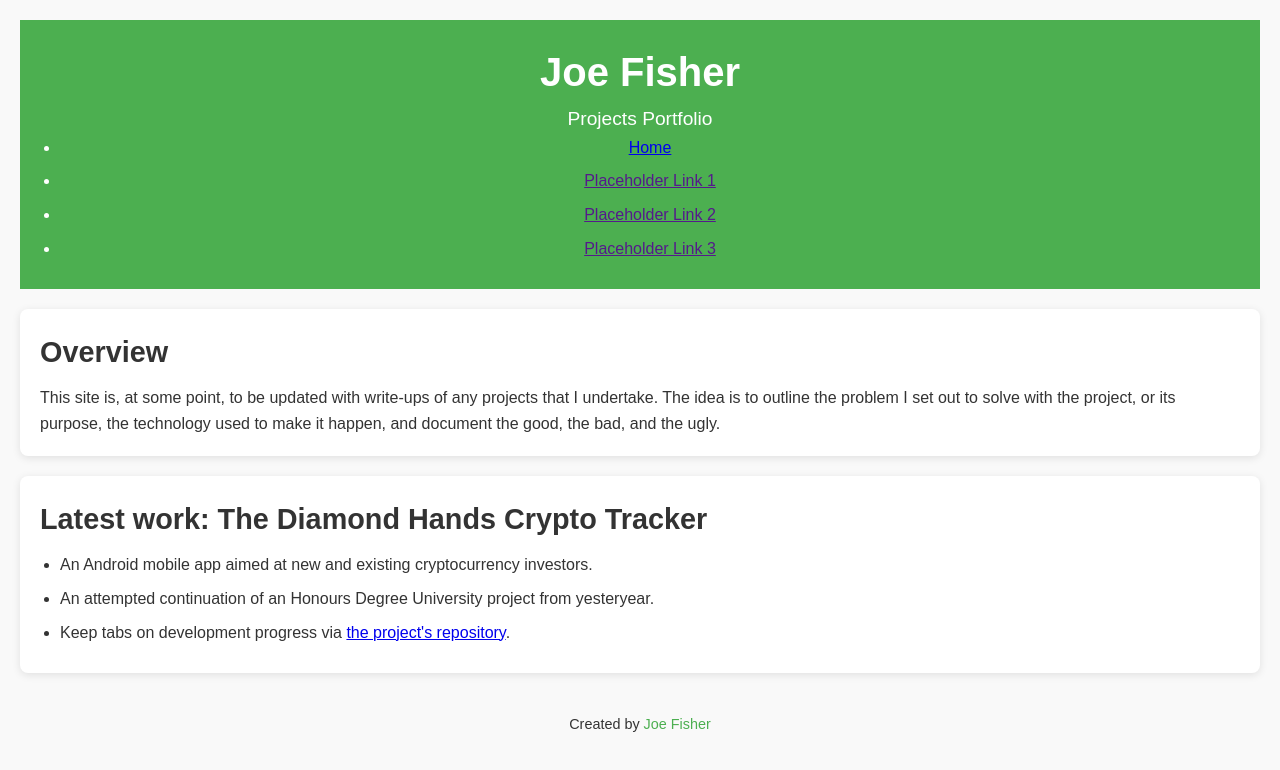
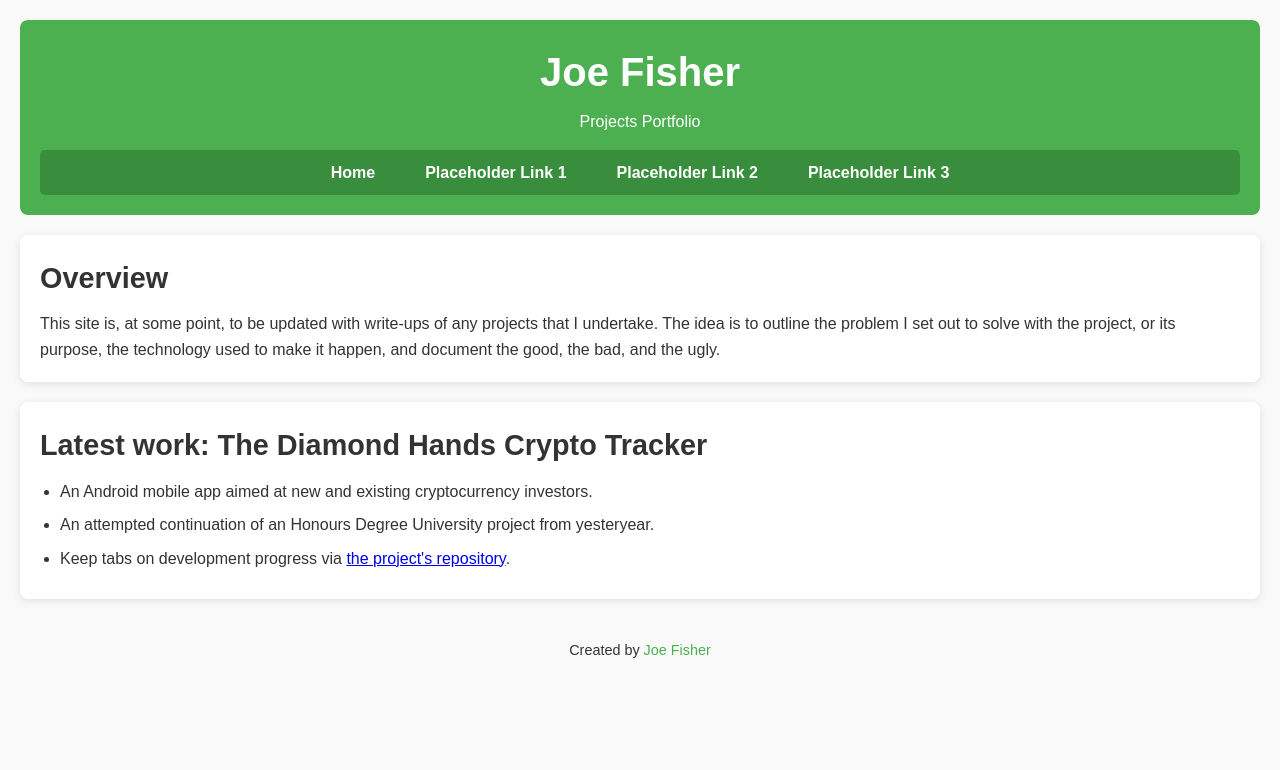
Before and after one commit to jfisher8/jfisher8.github.io, a plain HTML site: page index.html in a window 1280 px wide. Drawn offline with Linux system fonts and the light colour scheme.

Commit message:
Adds navigation bar CSS styling

```diff
--- a/style.css
+++ b/style.css
@@ -6,9 +6,9 @@
 
 body {
   font-family: Arial, sans-serif;
-  line-height: 1.6;
   background-color: #f9f9f9;
   color: #333;
+  line-height: 1.6;
   padding: 20px;
 }
 
@@ -16,15 +16,47 @@ header {
   background-color: #4CAF50;
   color: white;
   padding: 20px;
+  border-radius: 8px;
+  margin-bottom: 20px;
   text-align: center;
 }
 
-header h1 {
+.site-title h1 {
   font-size: 2.5rem;
+  margin-bottom: 5px;
 }
 
-header p {
-  font-size: 1.2rem;
+.site-title p {
+  font-size: 1rem;
+  margin-bottom: 15px;
+}
+
+.navbar ul {
+  list-style: none;
+  display: flex;
+  justify-content: center;
+  gap: 20px;
+  padding: 0;
+  margin: 0;
+  background-color: #388E3C;
+  border-radius: 5px;
+}
+
+.navbar li {
+  margin: 0;
+}
+
+.navbar a {
+  display: block;
+  padding: 10px 15px;
+  color: white;
+  text-decoration: none;
+  font-weight: bold;
+}
+
+.navbar a:hover {
+  background-color: #2e7d32;
+  border-radius: 5px;
 }
 
 main {
```
